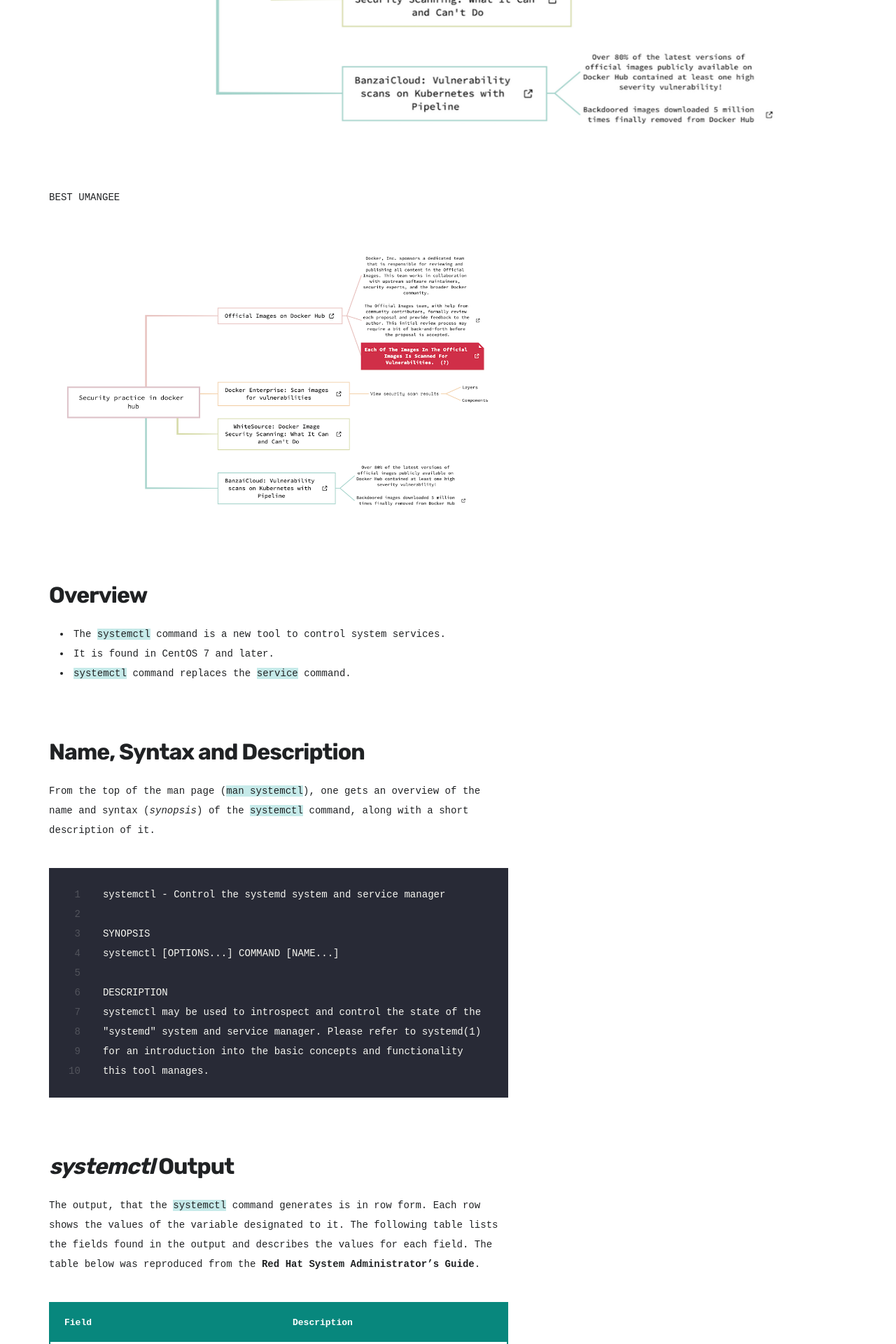
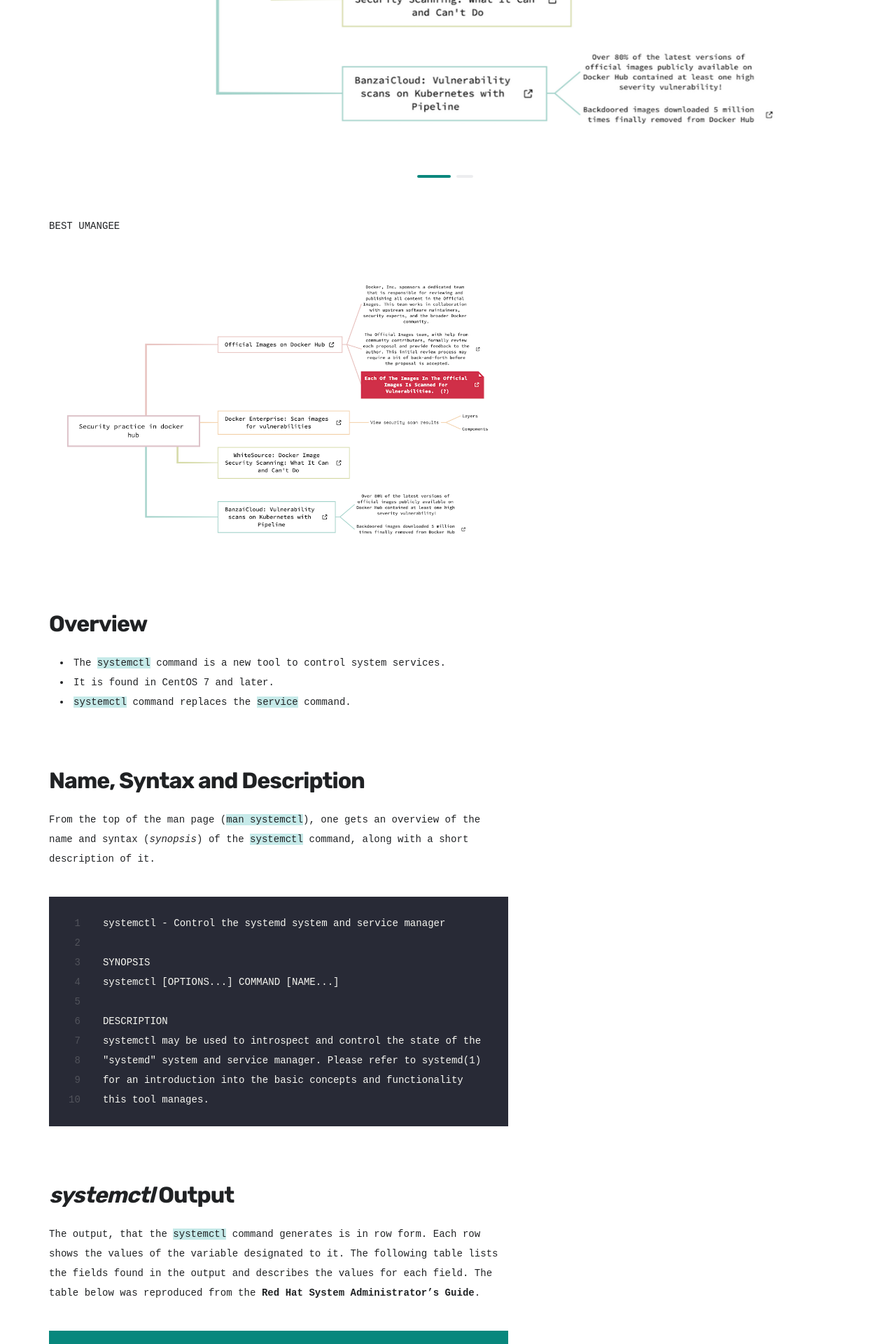
Before and after one commit to kletobias/kletobias.github.io, a Jekyll site: the page built from _projects/Chapter_5-13.md, in a window 1280 px wide. Shown: the part 1972-3892 px from the top of the page at 70% size. Built offline with Jekyll 4.4.1, drawn with Linux system fonts in a browser that asks for light colours; nearby versions of some CDN libraries; some web fonts are replaced.

Commit message:
updating module5 for the website

```diff
--- a/_projects/Chapter_5-13.md
+++ b/_projects/Chapter_5-13.md
@@ -16,7 +16,7 @@
 {% include post-components/gallery.html
 	columns = 1
 	full_width = true
-	images = "/images/Chapter_5-13-1642816218053.png"
+	images = "/images/Chapter_5-13-1642816218053.png,/images/dark_trydocker.png"
 %}
 
 
@@ -28,7 +28,6 @@
 <img alt="bright_color_try1.png" height="1616"
 src="/images/Chapter_5-13-1642816218053.png" width="2550"/>
 -->
-
 
 #### Overview
 
```
Also changed, not shown: images/dark_trydocker.png (added).
